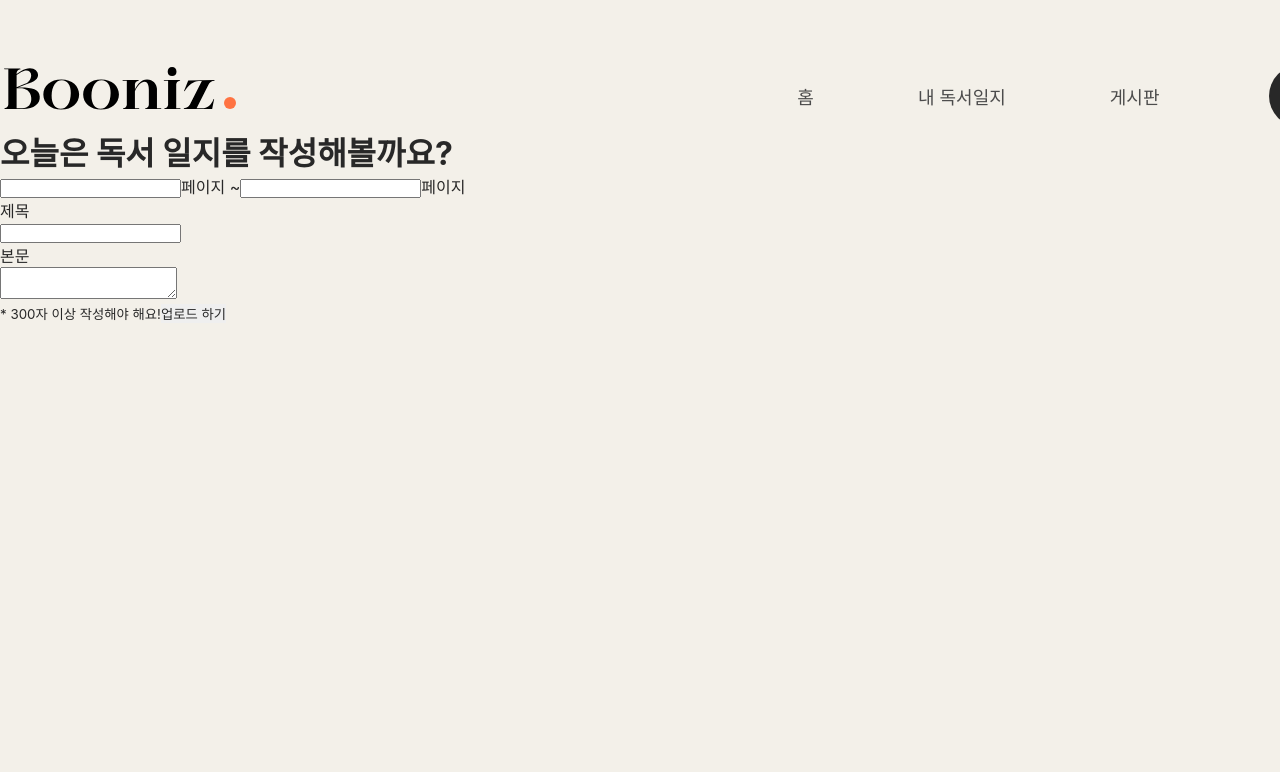
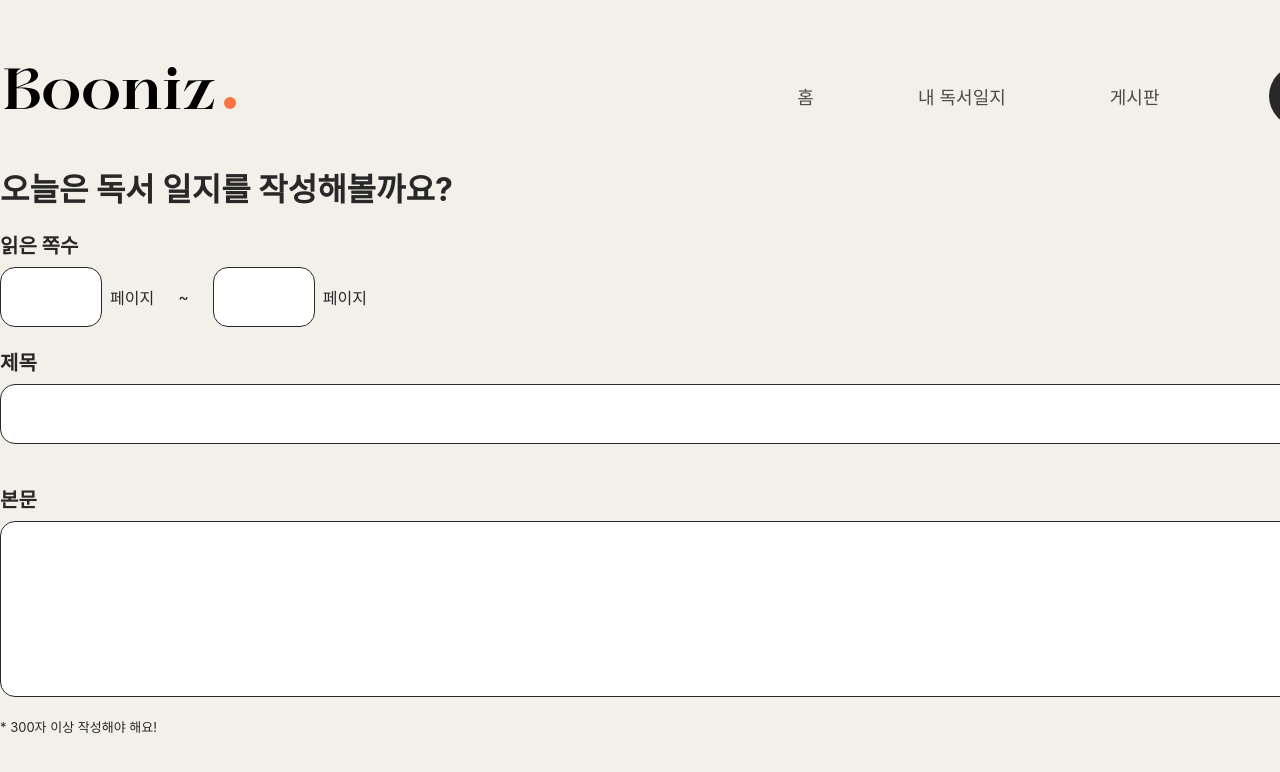
Before and after one commit to sweetpotatozoa/booniz, a React (Create React App) app in the folder client/: page /write in a window 1280 px wide. Shown: the top 772 px of the page. Built offline with nearby package versions, Linux system fonts and the light colour scheme; no server answers.

Commit message:
일지작성 페이지 디자인

```diff
--- a/client/src/components/WriteForm.js/WriteForm.js
+++ b/client/src/components/WriteForm.js/WriteForm.js
@@ -3,9 +3,11 @@ import styles from './WriteForm.module.css'
 
 const WriteForm = ({ formData, handleChange, handleSubmit, error }) => {
   return (
-    <form onSubmit={handleSubmit}>
+    <form onSubmit={handleSubmit} className={styles.form}>
       <h1>오늘은 독서 일지를 작성해볼까요?</h1>
-      <div>
+      <div className={styles.pages}>
+        읽은 쪽수
+        <div className={styles.page}>
           <input
             type='text'
             name='startPage'
@@ -21,26 +23,34 @@ const WriteForm = ({ formData, handleChange, handleSubmit, error }) => {
           />
           <span>페이지</span>
         </div>
-      <div>
-        <div>제목</div>
+      </div>
+      <div className={styles.container}>
+        <div className={styles.title}>제목</div>
         <input
           type='text'
           name='title'
           value={formData.title}
           onChange={handleChange}
+          className={styles.input}
         />
       </div>
-      <div>
-        <div>본문</div>
+      <div className={styles.container}>
+        <div className={styles.title}>본문</div>
         <textarea
           name='content'
           value={formData.content}
           onChange={handleChange}
+          className={styles.input}
+          style={{ height: '176px' }}
         />
       </div>
-      <small>* 300자 이상 작성해야 해요!</small>
-      {error && <p className={styles.error}>{error}</p>}
+      <div className={styles.bottom}>
+        <div className={styles.text} id='text'>
+          <div className={styles.detail}>* 300자 이상 작성해야 해요!</div>
+          {error ? <div className={styles.error}>{error}</div> : null}
+        </div>
         <button type='submit'>업로드 하기</button>
+      </div>
     </form>
   )
 }
--- a/client/src/components/WriteForm.js/WriteForm.module.css
+++ b/client/src/components/WriteForm.js/WriteForm.module.css
@@ -0,0 +1,106 @@
+.form {
+  display: flex;
+  flex-direction: column;
+}
+
+.form h1 {
+  margin-top: 36px;
+  font-size: 32px;
+}
+
+.pages {
+  margin-top: 20px;
+  display: flex;
+  flex-direction: column;
+  font-size: 20px;
+  font-weight: bold;
+}
+
+.page {
+  display: flex;
+  flex-direction: row;
+  margin-top: 8px;
+}
+
+.container {
+  display: flex;
+  flex-direction: row;
+  margin-top: 16px;
+}
+
+.page input {
+  width: 102px;
+  height: 60px;
+  border-radius: 15px;
+  border: 1px solid #282828;
+  padding: 16px;
+  font-size: 16px;
+  margin-right: 8px;
+}
+
+.page span {
+  font-size: 16px;
+  align-self: center;
+  margin-right: 24px;
+  font-weight: normal;
+}
+
+.container {
+  display: flex;
+  flex-direction: column;
+  margin-top: 20px;
+  margin-bottom: 20px;
+}
+
+.title {
+  font-size: 20px;
+  font-weight: bold;
+  margin-bottom: 8px;
+}
+
+.input {
+  width: 100%;
+  height: 60px;
+  border-radius: 15px;
+  border: 1px solid #282828;
+  padding: 16px;
+  font-size: 16px;
+}
+
+.detail {
+  font-size: 13px;
+}
+
+.bottom {
+  display: flex;
+  flex-direction: column; /* 세로로 정렬 */
+  align-items: flex-start; /* 왼쪽 정렬 */
+  width: 100%;
+}
+
+.bottom button {
+  margin-top: 20px; /* 버튼에 상단 여백 추가 */
+  border-radius: 50px;
+  background-color: #282828;
+  color: white;
+  font-size: 16px;
+  font-weight: bold;
+  padding: 8px 20px;
+  align-self: flex-end;
+}
+
+#text {
+  display: flex;
+  flex-direction: column;
+  width: 100%;
+}
+
+.detail {
+  font-size: 13px;
+}
+
+.error {
+  color: red; /* 에러 메시지 색상 */
+  margin-top: 5px; /* 에러 메시지와 텍스트 사이 여백 */
+  display: block;
+}
```
Lines whose indentation alone changed are shown as unchanged.
